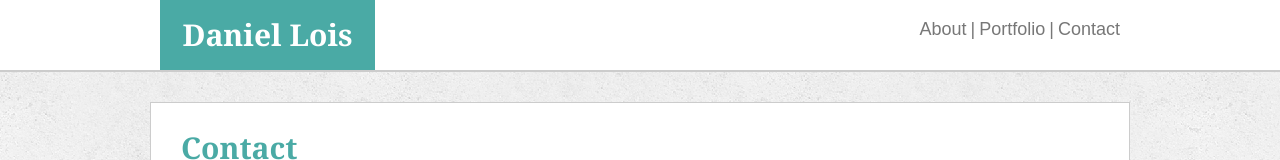
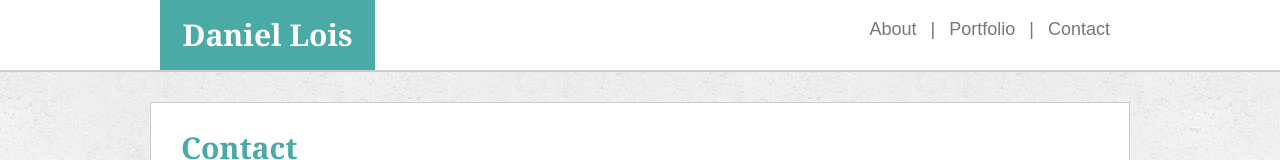
Before and after one commit to funkedee/Responsive-Portfolio, a plain HTML site: page contact.html in a window 1280 px wide. Shown: the top 160 px of the page. Drawn offline with Linux system fonts and the light colour scheme.

Commit message:
fixed nav bar

```diff
--- a/contact.html
+++ b/contact.html
@@ -16,11 +16,11 @@
 
             <!-- navigation bar -->
             <ul>
-                <li><a href= "index.html" target= "_blank">About</a></li>
+                <li><a href= "index.html" target= "_blank" class="nav_link">About</a></li>
                 <li>|</li>
-                <li><a href= "portfolio.html" target= "_blank">Portfolio</a></li>
+                <li><a href= "portfolio.html" target= "_blank" class="nav_link">Portfolio</a></li>
                 <li>|</li>
-                <li><a href= "contact.html" target= "_blank">Contact</a></li>
+                <li><a href= "contact.html" target= "_blank" class= "nav_link">Contact</a></li>
             </ul>
         </div>
     </header>
```
Also changed, not shown: portfolio.html (+3 -3 lines).
